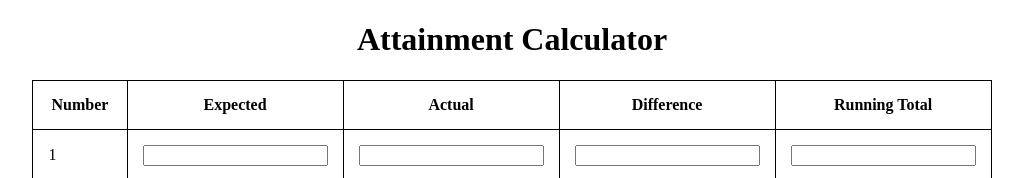
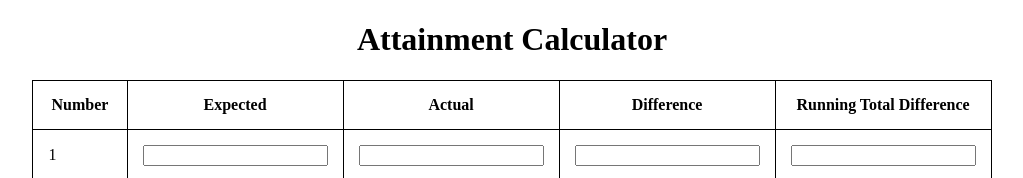
Before and after one commit to Thorther/attainmentCalculator, a plain HTML site: page index.html in a window 1280 px wide. Shown: the top 178 px of the page, without its empty margins (128-1151 px from the left). Drawn offline with Linux system fonts and the light colour scheme.

Commit message:
Updated terminology for running total

```diff
--- a/index.html
+++ b/index.html
@@ -24,7 +24,7 @@
 			<th>Expected</th>
 			<th>Actual</th>
 			<th>Difference</th>
-			<th>Running Total</th>
+			<th>Running Total Difference</th>
 		</tr>
 		<tr>
 			<td>1</td>
```
